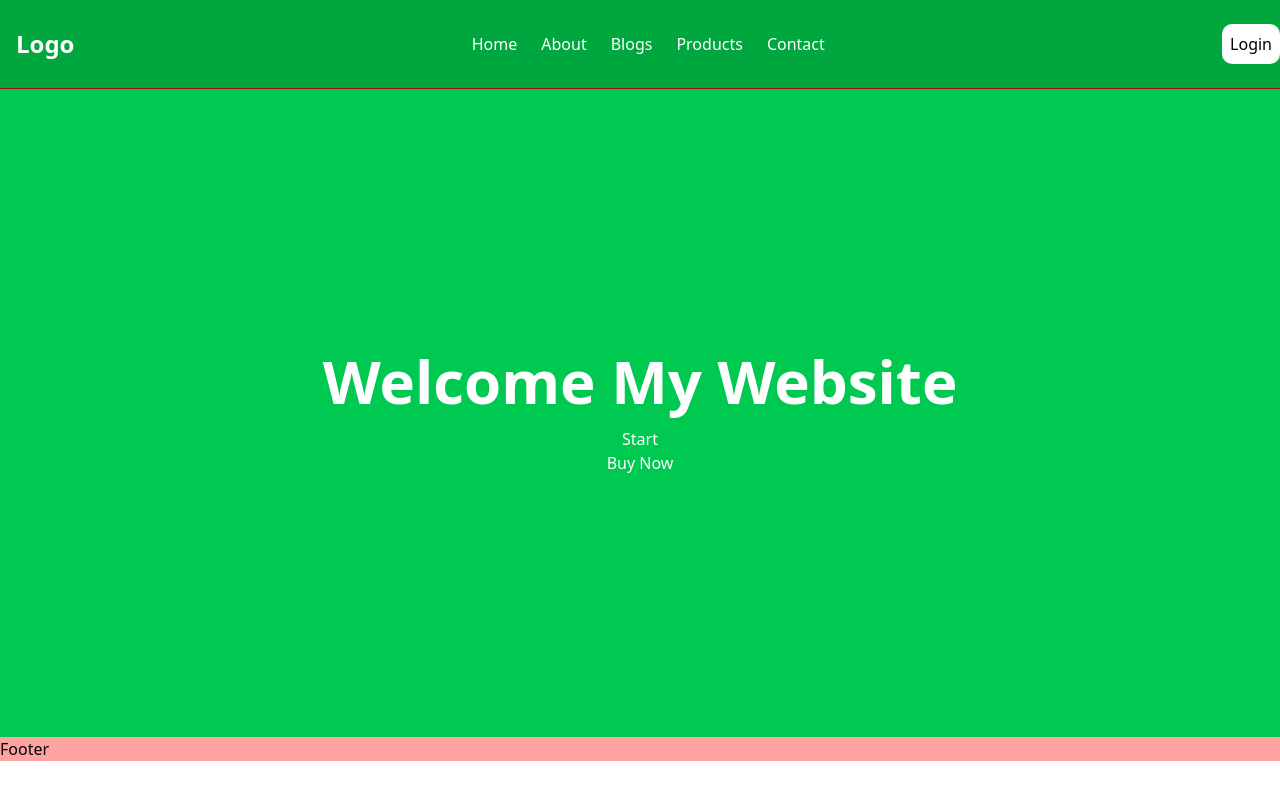
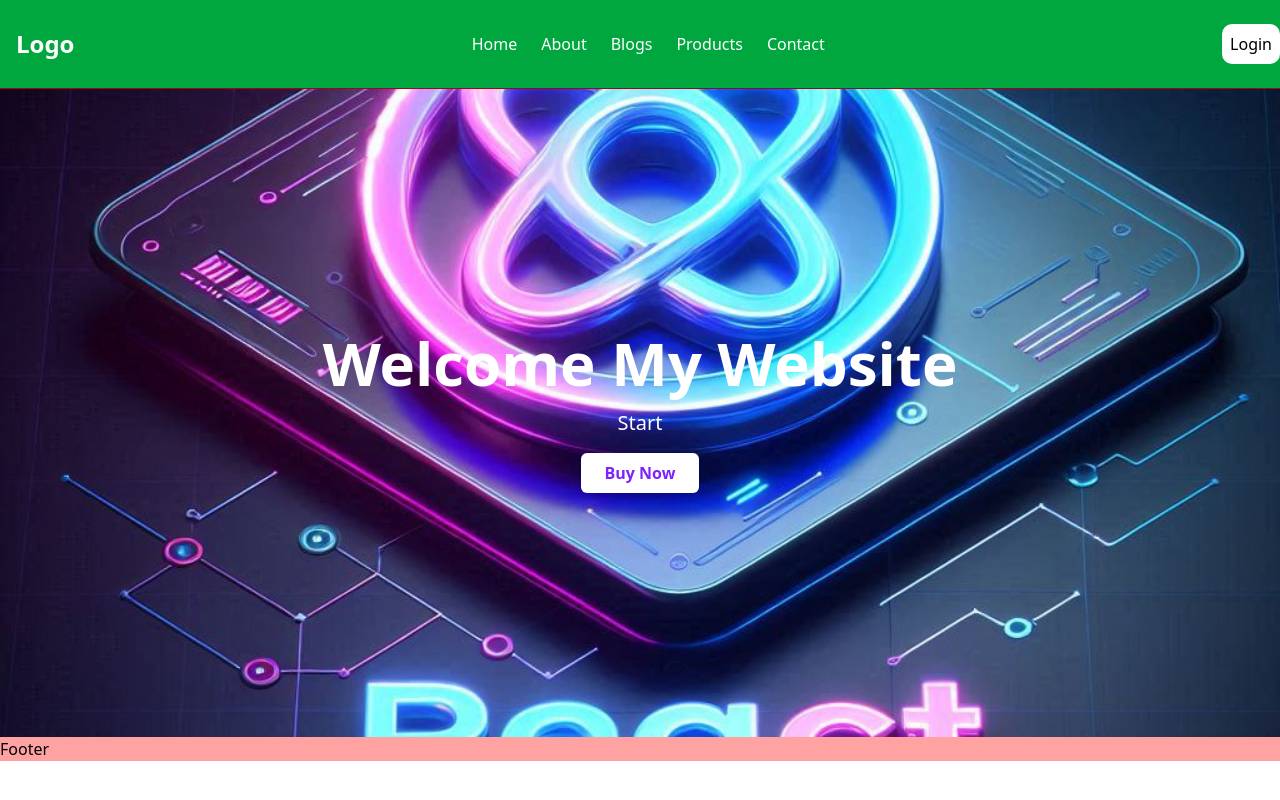
Before and after one commit to HasibCoderLab/React-Project-02, a React (Vite) app: page / in a window 1280 px wide. Built offline with nearby package versions, Linux system fonts and the light colour scheme.

Commit message:
set BG img

```diff
--- a/src/components/Hero/Hero.jsx
+++ b/src/components/Hero/Hero.jsx
@@ -2,10 +2,14 @@ import React from 'react'
 
 const Hero = () => {
   return (
-    <div className='flex flex-col bg-green-500  text-white text-center justify-center h-[81vh]'>
+    <div className='flex flex-col bg-green-500  text-white px-4 items-center text-center justify-center h-[81vh]' style={{
+        backgroundImage: "url('favicon.jpeg')",
+      backgroundPosition:"center",
+      backgroundSize:"cover"
+    }} >
         <h1 className='font-bold text-4xl mb-4 md:text-6xl '>Welcome My Website</h1>
-        <p>Start</p>
-        <button>Buy Now</button>
+        <p className=' text-lg  md:text-xl   mb-4'> Start</p>
+        <button className=' bg-white text-violet-600  font-bold px-6 py-2 hover:bg-gray-200 rounded-md cursor-pointer '>Buy Now</button>
     </div>
   )
 }
```
Also changed, not shown: src/assets/bg.jpeg (added).
